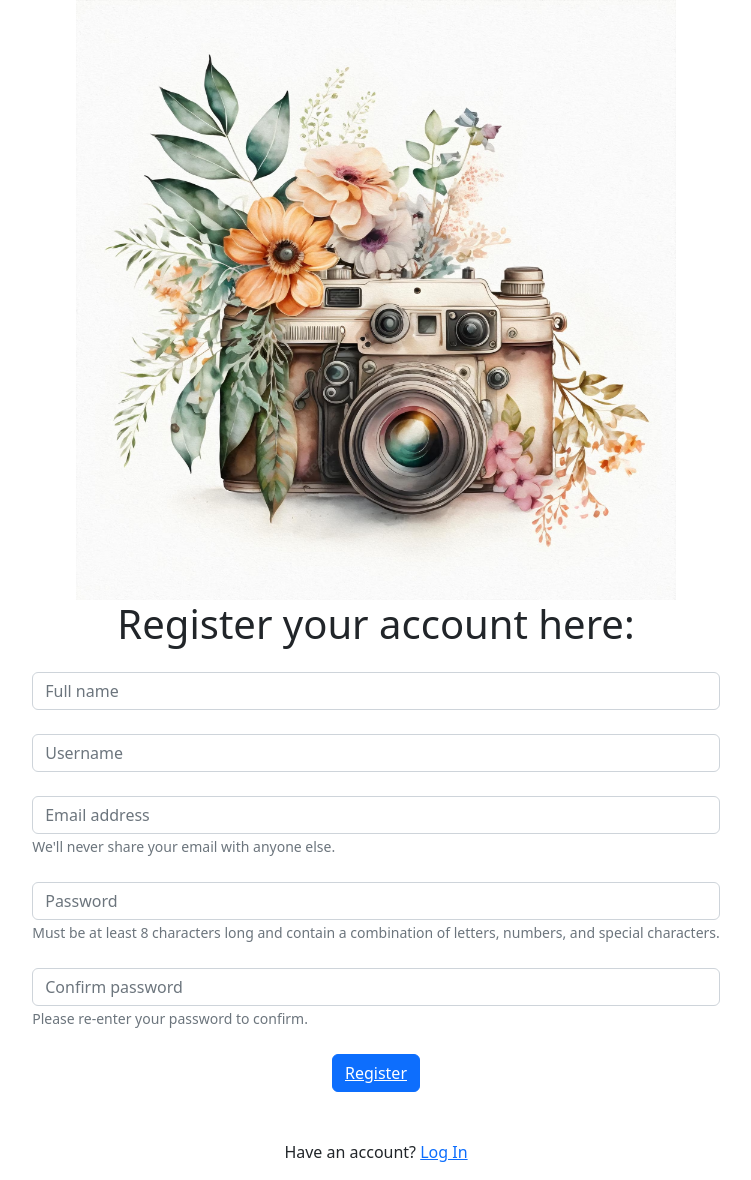
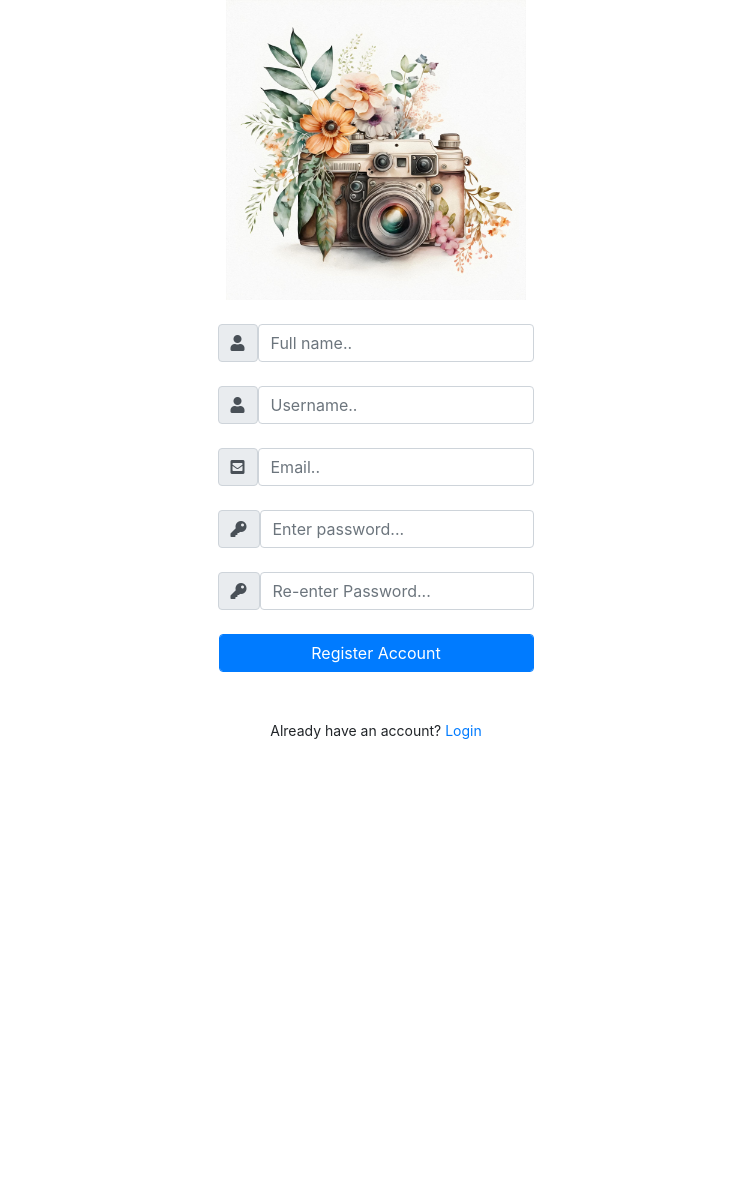
Before and after one commit to natasaivic/pics, a Django app: page /registration/ in a window 1280 px wide. Shown: the whole page, without its empty margins (264-1015 px from the left). After the commit the page ends 739 px from the top, so only its background shows below. Run offline with Django 4.2, Linux system fonts and the light colour scheme; some libraries are stand-ins or nearby versions.

Commit message:
Registration

```diff
--- /dev/null
+++ b/project/pics/forms.py
@@ -0,0 +1,24 @@
+from django import forms
+from django.forms import ModelForm
+# OVO NIJE TREBALO JER OVO DODAJE KORISNIKE U /admin
+# A TEBI JE TREBALO DA DODAS USERS sajta
+#
+# from django.contrib.auth.forms import UserCreationForm
+# from django.contrib.auth.models import User
+from django.contrib.auth.forms import AuthenticationForm
+from django.forms.widgets import PasswordInput, TextInput
+
+from .models import User
+
+class PicsUserForm(forms.ModelForm):
+    class Meta:
+        model = User
+        fields = ['name', 'username', 'email', 'password1', 'password2']
+        widgets = {
+            'password1' : forms.PasswordInput(),
+            'password2' : forms.PasswordInput(),
+        }
+
+class CustomAuthForm(AuthenticationForm):
+    username = forms.CharField(widget=TextInput(attrs={'class':'validate','placeholder': 'Email'}))
+    password = forms.CharField(widget=PasswordInput(attrs={'placeholder':'Password'}))
--- a/project/pics/models.py
+++ b/project/pics/models.py
@@ -5,9 +5,11 @@ from django.db import models
 # Fields: id (primary key), username, email, password, profile_picture, bio.
 
 class User(models.Model):
+    name = models.CharField(max_length=50, default='')
     username = models.CharField(max_length=100)
     email = models.EmailField(unique=True)
-    password = models.CharField(max_length=100)
+    password1 = models.CharField(max_length=100, null=True)
+    password2 = models.CharField(max_length=100, null=True)
     # profile_picture = models.ImageField(upload_to='profile_pictures')
     bio = models.TextField()
 
--- /dev/null
+++ b/project/pics/templates/pics/base4log.html
@@ -0,0 +1,46 @@
+{% load static %}
+<!DOCTYPE html>
+<html>
+    <head>
+        <title>pics</title>
+        <link rel="stylesheet" href="https://cdn.jsdelivr.net/npm/bootstrap@5.2.3/dist/css/bootstrap.min.css" integrity="sha384-rbsA2VBKQhggwzxH7pPCaAqO46MgnOM80zW1RWuH61DGLwZJEdK2Kadq2F9CUG65" crossorigin="anonymous">
+        <link rel="stylesheet" type="text/css" href="{% static '/css/main.css' %}">
+        <link rel="stylesheet" href="https://stackpath.bootstrapcdn.com/bootstrap/4.1.3/css/bootstrap.min.css" integrity="sha384-MCw98/SFnGE8fJT3GXwEOngsV7Zt27NXFoaoApmYm81iuXoPkFOJwJ8ERdknLPMO" crossorigin="anonymous">
+	    <script src="https://ajax.googleapis.com/ajax/libs/jquery/3.3.1/jquery.min.js"></script>
+	    <link rel="stylesheet" href="https://use.fontawesome.com/releases/v5.6.1/css/all.css" integrity="sha384-gfdkjb5BdAXd+lj+gudLWI+BXq4IuLW5IT+brZEZsLFm++aCMlF1V92rMkPaX4PP" crossorigin="anonymous">
+        <style>
+            body {
+                display: flex;
+                flex-direction: column;
+                align-items: center;
+                justify-content: center;
+            }
+            .container {
+                width: 15cm;
+            }
+            .sign-in-link {
+                color: white;
+            }
+            .logo-image {
+                width: 600px;
+            }
+            .stretch-span {
+                display: flex;
+                align-items: center;
+                width: 100%;
+                }
+            .form-check-input {
+                transform: scale(0.4);
+                color: white; /* Adjust the scale value to make the checkbox smaller */
+              }
+        </style>
+    </head>
+<body>
+    <div class="text-center mb-4">
+        <img src="{% static 'images/logo1.jpg' %}" alt="Logo" class="logo-image"/ style="width: 300px; height: auto;">
+      </div>
+{% block content %}
+
+
+{% endblock %}
+</body>
--- a/project/pics/templates/pics/registration.html
+++ b/project/pics/templates/pics/registration.html
@@ -1,69 +1,68 @@
-<!DOCTYPE html>
-<html>
-    <head>
-        <title>pics</title>
-        {% load static %}
-        <link rel="stylesheet" href="https://cdn.jsdelivr.net/npm/bootstrap@5.2.3/dist/css/bootstrap.min.css" integrity="sha384-rbsA2VBKQhggwzxH7pPCaAqO46MgnOM80zW1RWuH61DGLwZJEdK2Kadq2F9CUG65" crossorigin="anonymous">
-        <link rel="stylesheet" type="text/css" href="{% static '/css/main.css' %}">
-        <style>
-            body {
-                display: flex;
-                flex-direction: column;
-                align-items: center;
-                justify-content: center;
-            }
-            .container {
-                width: 15cm;
-            }
-            .sign-in-link {
-                color: white;
-            }
-            .logo-image {
-                width: 600px;
-                /* Adjust the width as per your requirements */
-            }
-        </style>
-    </head>
-<body>
-<form autocomplete="off">
-    <div class="text-center mb-4">
-        <img src="{% static 'images/logo1.jpg' %}" alt="Logo" class="logo-image"/>
-        <h1>Register your account here:</h1>
-    </div>
-    <!-- Name input -->
+{% extends 'pics/base4log.html' %}
+{% load static %}
+{% block content %}
+
+<form method="POST" action="{% url 'registration' %}" autocomplete="off">
+    {% csrf_token %}
     <div class="form-outline mb-4">
-        <input type="text" id="form2Example1" class="form-control" placeholder="Full name" autocomplete="off"/>
+      <div class="input-group-append">
+      <span class="input-group-text">
+        <i class="fas fa-user"></i>
+      </span>
+        {{ form.name }}
       </div>
-      <div class="form-outline mb-4">
-        <input type="text" id="form2Example2" class="form-control" placeholder="Username" autocomplete="off"/>
-      </div>
-
-    <!-- Email input -->
-    <div class="form-outline mb-4">
-      <input type="email" id="form2Example3" class="form-control" placeholder="Email address" autocomplete="off"/>
-      <small id="emailHelp" class="form-text text-muted">We'll never share your email with anyone else.</small>
     </div>
 
-    <!-- Password input -->
     <div class="form-outline mb-4">
-        <input type="password" id="form2Example4" class="form-control" placeholder="Password" autocomplete="off"/>
-        <small id="passwordHelp" class="form-text text-muted">Must be at least 8 characters long and contain a combination of letters, numbers, and special characters.</small>
-    </div>
-    <div class="form-outline mb-4">
-        <input type="password" id="form2Example5" class="form-control" placeholder="Confirm password" autocomplete="off"/>
-        <small id="confirmPasswordHelp" class="form-text text-muted">Please re-enter your password to confirm.</small>
+      <div class="input-group-append">
+      <span class="input-group-text"><i class="fas fa-user"></i></span>
+        {{ form.username }}
+      </div>
     </div>
 
-    <!-- Submit button -->
-    <div class="d-flex justify-content-center align-items-center mb-4">
-        <button type="button" class="btn btn-primary btn-block mb-4"><a href="/profile/" class="sign-in-link">Register</a></button>
+    <div class="form-outline mb-4">
+      <div class="input-group-append">
+      <span class="input-group-text"><i class="fas fa-envelope-square"></i></span>
+        {{ form.email }}
+      </div>
     </div>
 
-    <!-- Log In button -->
-    <div class="text-center">
-        <p>Have an account? <a href="/login/">Log In</a></p>
+    <div class="form-outline mb-4">
+      <div class="input-group-append">
+      <span class="input-group-text"><i class="fas fa-key"></i></span>
+        {{ form.password1 }}
+      </div>
+    </div>
 
+    <div class="form-outline mb-4">
+      <div class="input-group-append">
+      <span class="input-group-text"><i class="fas fa-key"></i></span>
+        {{ form.password2 }}
       </div>
+    </div>
 
-  </form>
-</body>
+    <div class="d-flex justify-content-center align-items-center mb-4">
+      <input type="submit" value="Register Account" class="btn btn-primary btn-block mb-4">
+    </div>
+
+    {{ form.errors }}
+
+    <div class="text-center" style="font-size: 14px; margin-top: 20px;">
+      <p>Already have an account? <a href="/login/">Login</a></p>
+    </div>
+</form>
+
+<script>
+  var form_fields = document.getElementsByTagName('input')
+  form_fields[1].placeholder='Full name..';
+  form_fields[2].placeholder='Username..';
+  form_fields[3].placeholder='Email..';
+  form_fields[4].placeholder='Enter password...';
+  form_fields[5].placeholder='Re-enter Password...';
+
+  for (var field in form_fields){
+    form_fields[field].className += ' form-control'
+  }
+</script>
+
+{% endblock %}
--- a/project/pics/urls.py
+++ b/project/pics/urls.py
@@ -1,12 +1,14 @@
 from django.urls import path
+from django.contrib.auth import views as auth_views
+from . import views
+from .forms import CustomAuthForm
 
-from . import views
 
 urlpatterns = [
     path("", views.login),
-    path("registration/", views.registration),
-    path("login/", views.login),
-    path("profile/", views.profile),
-    path("feed/", views.feed),
-    path("logout/", views.logout),
+    path("registration/", views.registration, name="registration"),
+    path("login/", views.login, name="login"),
+    path("profile/", views.profile, name="profil"),
+    path("feed/", views.feed, name="feed"),
+    path("logout/", views.logout, name="logout"),
 ]
--- a/project/pics/views.py
+++ b/project/pics/views.py
@@ -1,5 +1,11 @@
-from django.shortcuts import render
-from django.http import HttpResponse
+from django.shortcuts import redirect, render
+from django.http import HttpResponse, HttpResponseRedirect
+from django.contrib.auth import authenticate, login
+from django.contrib.auth.forms import UserCreationForm
+from django.urls import reverse
+
+from .models import *
+from .forms import PicsUserForm
 
 # Create your views here.
 def index(request):
@@ -8,12 +14,24 @@ def index(request):
 
 # The initial step in creating a new account on the platform. With this method, new users can sign up and provide the necessary information to create their Pics account.
 def registration(request):
-    return render(request, 'pics/registration.html')
+    if request.method == "POST":
+        form = PicsUserForm(request.POST)
+        if form.is_valid():
+            form.save()
+            return redirect('login')
+        else:
+            form.add_error(None, 'The form is not valid.')
+            form = PicsUserForm()
+    form = PicsUserForm()
+    context = {'form':form}
+    return render(request, 'pics/registration.html', context)
 
 
 # This method renders the page that appears after the registration process, or when users log out and want to log back in to their account.
+# Login view handles the login form submission.
 def login(request):
-    return render(request, 'pics/login.html')
+    form = PicsUserForm()
+    return render(request, 'pics/login.html', {'form': form})
 
 
 def logout(request):
@@ -21,7 +39,13 @@ def logout(request):
 
 # This method renders the profile page displays a grid of images as a visual representation of the user's posts.
 def profile(request):
-    return render(request, 'pics/profile.html')
+    user = request.user
+    username = user.username
+    name = user.name
+    bio = user.bio
+    posts = Post.objects.filter(user=user)
+    context = {'user':user, 'username':username, 'name':name, 'bio':bio, 'posts':posts}
+    return render(request, 'pics/profile.html', context)
 
 
 # The news feed displays photos shared by the accounts that the user follows.
--- a/project/project/settings.py
+++ b/project/project/settings.py
@@ -115,6 +115,10 @@ AUTH_PASSWORD_VALIDATORS = [
     },
 ]
 
+AUTHENTICATION_BACKENDS = [
+    'django.contrib.auth.backends.ModelBackend',
+    # other authentication backends...
+]
 
 # Internationalization
 # https://docs.djangoproject.com/en/4.1/topics/i18n/
--- a/project/static/css/main.css
+++ b/project/static/css/main.css
@@ -6,3 +6,9 @@
 .sign-in-link {
     color: white;
 }
+
+.stretch-span {
+    display: flex;
+    align-items: center;
+    width: 100%;
+}
```
Also changed, not shown: project/pics/templates/pics/login.html (+32 -47 lines), project/pics/templates/pics/profile.html (+15 -3 lines), project/pics/migrations/0002_remove_user_password_user_password1_user_password2.py (added), project/pics/migrations/0003_user_name.py (added).
